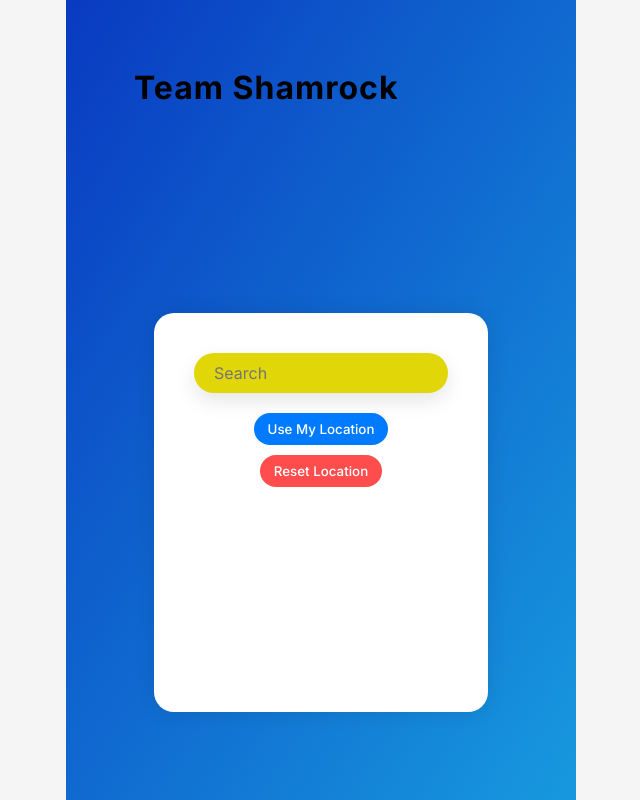
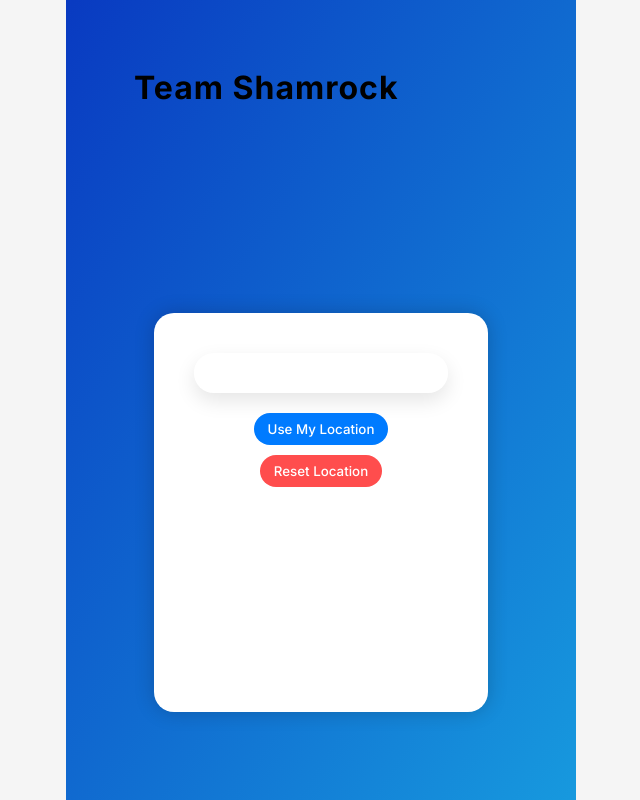
Before and after one commit to ZXarus/weatherapp, a React (Vite) app: page / in a window 1280 px wide. Shown: the whole page, without its empty margins (319-959 px from the left). Built offline with nearby package versions, Linux system fonts and the light colour scheme.

Commit message:
Update Weather.css

```diff
--- a/src/components/Weather.css
+++ b/src/components/Weather.css
@@ -17,13 +17,15 @@ body {
     padding: 40px;
     margin: 20px;
     border-radius: 20px;
-    background: white;
+    background: rgba(255, 255, 255, 0.1); /* transparent glassy */
+    backdrop-filter: blur(10px);
+    -webkit-backdrop-filter: blur(10px);
     display: flex;
     flex-direction: column;
     align-items: center;
     max-width: 800px;
     font-size: calc(16px + 0.5vw);
-    box-shadow: 0 0 20px rgba(0, 0, 0, 0.1);
+    box-shadow: 0 0 20px rgba(0, 0, 0, 0.2);
     animation: fadeIn 1s ease-out;
 }
 
@@ -43,16 +45,27 @@ body {
     border: none;
     outline: none;
     border-radius: 50px;
-    background: rgb(225, 214, 7);
+    background: rgba(255, 255, 255, 0.2);
+    color: white;
     font-size: 16px;
     width: 100%;
     max-width: 400px;
     transition: box-shadow 0.3s ease;
+    backdrop-filter: blur(5px);
+    -webkit-backdrop-filter: blur(5px);
+}
+
 }
 
 .search-b0x input:focus {
     box-shadow: 0 0 8px rgba(110, 242, 39, 0.7);
 }
+
+.search-b0x input::placeholder {
+    color: white;
+    opacity: 0.8;
+}
+
 
 /* Weather icon styling */
 .weather-icon {
```
